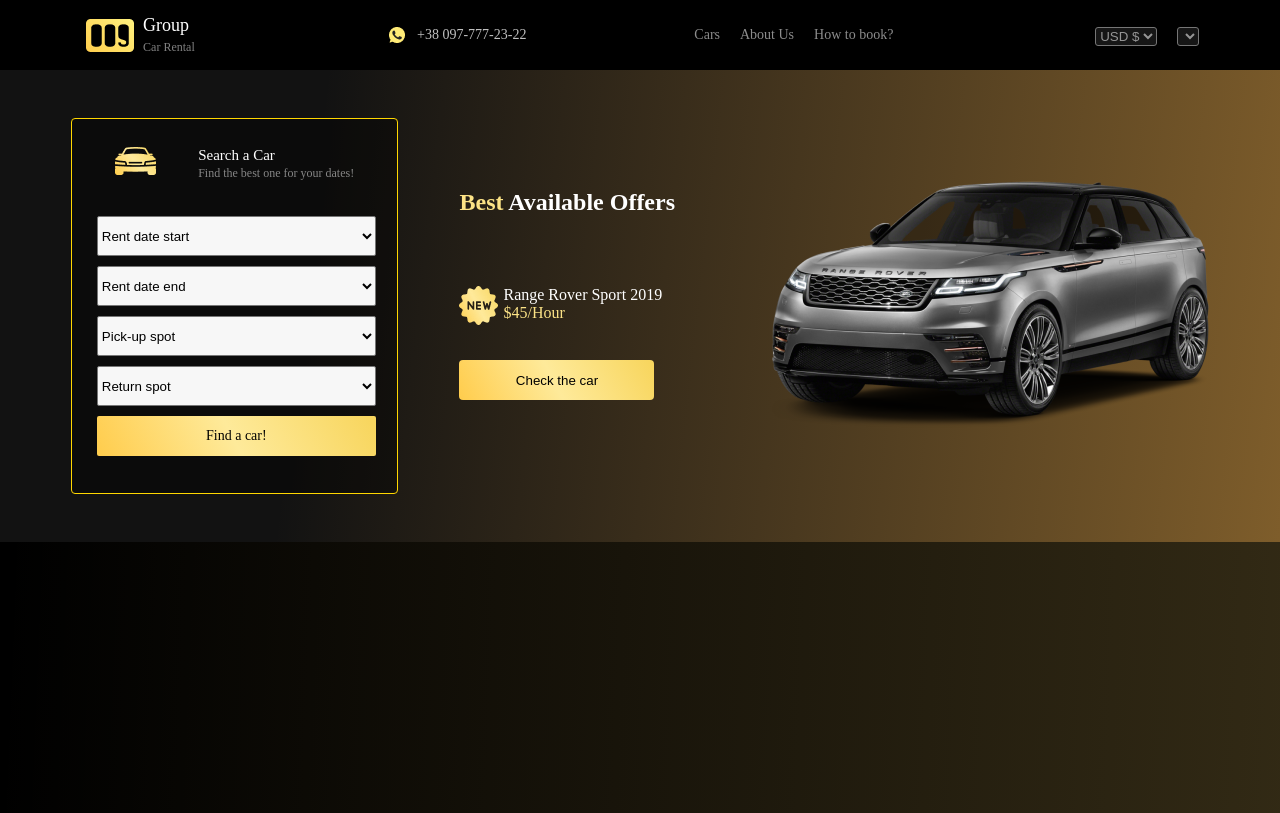
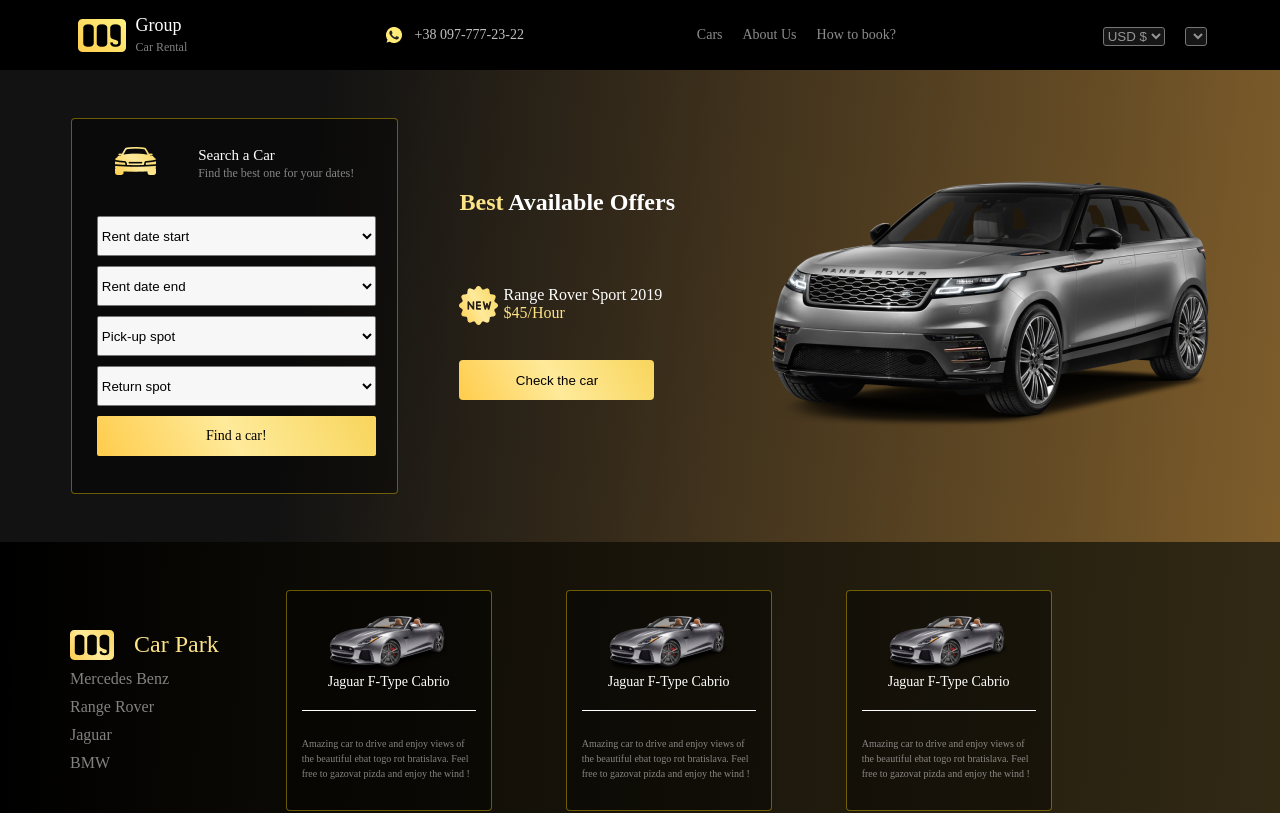
Before and after one commit to BelieverInGod/Cars, a React (Create React App) app in the folder cars/: page / in a window 1280 px wide. Shown: the top 813 px of the page. Built offline with nearby package versions, Linux system fonts and the light colour scheme.

Commit message:
secondBlock

```diff
--- a/cars/src/App.js
+++ b/cars/src/App.js
@@ -5,7 +5,6 @@
 import ThirdBlock from './components/ThirdBlock/ThirdBlock';
 import FourthBlock from './components/FourthBlock/FourthBlock';
 import FifthBlock from './components/FifthBlock/FifthBlock';
-import Footer from './components/Footer/Footer';
 
 function App() {
   return (
@@ -16,7 +15,7 @@
       <ThirdBlock/>
       <FourthBlock/>
       <FifthBlock/>
-      <Footer/>
+      <Header/>
     </div>
   );
 }
--- a/cars/src/components/FifthBlock/FifthBlock.scss
+++ b/cars/src/components/FifthBlock/FifthBlock.scss
@@ -1,4 +1,5 @@
 .FifthBlock {
     background: #020101;
     height: 676px;
+    border-bottom: 1px solid #FCE488;
 }
--- a/cars/src/components/FirstBlock/FirstBlock.scss
+++ b/cars/src/components/FirstBlock/FirstBlock.scss
@@ -22,7 +22,7 @@
             width: 327px;
             height: 376px;
             box-sizing: border-box;
-            border: 1px solid Gold;
+            border: 1px solid rgba($color: Gold, $alpha: 0.4);
             font-family: 'Ubuntu';
             color: #FFFFFF;
 
--- a/cars/src/components/Footer/Footer.js
+++ /dev/null
@@ -1,11 +0,0 @@
-import './Footer.scss';
-
-function Footer() {
-  return (
-    <div className="Footer">
-
-    </div>
-  );
-}
-
-export default Footer;
--- a/cars/src/components/Footer/Footer.scss
+++ /dev/null
@@ -1,4 +0,0 @@
-.Footer {
-    background: #000000;
-    height: 89px;
-}
--- a/cars/src/components/Header/Header.js
+++ b/cars/src/components/Header/Header.js
@@ -3,6 +3,7 @@
 function Header() {
   return (
     <div className="Header">
+        <div className='headerInfoContainer'>
             <div className='logoContainer'>
                 <div className='logo'>
                 </div>
@@ -34,6 +35,7 @@
                 </select>
             </div>
         </div>
+    </div>
   );
 }
 
--- a/cars/src/components/Header/Header.scss
+++ b/cars/src/components/Header/Header.scss
@@ -1,11 +1,17 @@
 .Header {
+    display: flex;
+    justify-content: center;
+    background: #000000;
+    height: 70px;
+
+    .headerInfoContainer{
         display: flex;
         flex-direction: row;
         justify-content: space-around;
         align-items: center;
-    background: #000000;
-    height: 70px;
-
+        height: 100%;
+        max-width: 1300px;
+        min-width: 1300px;
         .logoContainer {
             cursor: pointer;
             display: flex;
@@ -82,5 +88,5 @@
                 background: #161616;
             }
         }
-
     }
+}
--- a/cars/src/components/SecondBlock/SecondBlock.js
+++ b/cars/src/components/SecondBlock/SecondBlock.js
@@ -1,9 +1,47 @@
 import './SecondBlock.scss';
+import sceletonCar from '../../assets/images/secondSkeleton.png'
 
 function SecondBlock() {
   return (
     <div className="SecondBlock">
-
+      <div className="carParkContainer">
+        <div className='type'>
+          <div>
+            <div/>
+            Car Park
+          </div>
+          <span>Mercedes Benz</span>
+          <span>Range Rover</span>
+          <span>Jaguar</span>
+          <span>BMW</span>
+        </div>
+        <div className='typesInfoBlockContainer'>
+          <div className='typesInfoBlock'>
+            <img src={sceletonCar} alt='2'/>
+            <span>Jaguar F-Type Cabrio</span>
+            <div>Amazing car to drive and enjoy views of the beautiful
+                  ebat togo rot bratislava.
+                  Feel free to gazovat pizda and enjoy the wind !
+               </div>
+          </div>
+          <div className='typesInfoBlock'>
+            <img src={sceletonCar} alt='2'/>
+            <span>Jaguar F-Type Cabrio</span>
+            <div>Amazing car to drive and enjoy views of the beautiful
+                  ebat togo rot bratislava.
+                  Feel free to gazovat pizda and enjoy the wind !
+               </div>
+          </div>
+          <div className='typesInfoBlock'>
+            <img src={sceletonCar} alt='2'/>
+            <span>Jaguar F-Type Cabrio</span>
+            <div>Amazing car to drive and enjoy views of the beautiful
+                  ebat togo rot bratislava.
+                  Feel free to gazovat pizda and enjoy the wind !
+               </div>
+          </div>
+        </div>
+      </div>
     </div>
   );
 }
--- a/cars/src/components/SecondBlock/SecondBlock.scss
+++ b/cars/src/components/SecondBlock/SecondBlock.scss
@@ -2,4 +2,95 @@
     background: linear-gradient(272.34deg, rgba(249, 208, 104, 0.2) 0%,
      rgba(0, 0, 0, 0) 99.62%), #000000;
     height: 317px;
+    display: flex;
+    flex-direction: row;
+    justify-content: center;
+    width: 100%;
+    .carParkContainer {
+        height: 100%;
+        display: flex;
+        flex-direction: row;
+        justify-content: flex-start;
+        align-items: center;
+        max-width: 1200px;
+        min-width: 1200px;
+
+        .type {
+            display: flex;
+            justify-content: flex-start;
+            flex-direction: column;
+            margin-inline: 30px;
+            div {
+                display: flex;
+                flex-direction: row;
+                font-family: 'Ubuntu';
+                font-style: normal;
+                font-weight: 500;
+                font-size: 24px;
+                line-height: 28px;
+                color: #FCE386;
+                div {
+                    margin-right: 20px;
+                    background: url('../../assets/images/carPark.svg');
+                    width: 44px;
+                    height: 30px;
+                }
+            }
+            span {
+                margin-top: 10px;
+                font-family: 'Ubuntu';
+                font-style: normal;
+                font-weight: 400;
+                font-size: 16px;
+                line-height: 18px;
+                color: rgba(255, 255, 255, 0.5);
+            }
+        }
+
+        .typesInfoBlockContainer{
+            display: flex;
+            flex-direction: row;
+            justify-content: space-around;
+            width: 70%;
+            .typesInfoBlock {
+                display: flex;
+                flex-direction: column;
+                align-items: center;
+                justify-content: center;
+                box-sizing: border-box;
+                border: 1px solid rgba($color: Gold, $alpha: 0.4);
+                width: 206px;
+                height: 221px;
+                background: rgba($color: #000000, $alpha: 0.4);
+                border-radius: 4px;
+                color: rgba(255, 255, 255, 0.5);
+                img {
+                    width: 122px;
+                    height: 58px;
+                    margin-top: 10px;
+                }
+                span {
+                    font-family: 'Ubuntu';
+                    font-style: normal;
+                    font-weight: 500;
+                    font-size: 14px;
+                    line-height: 16px;
+                    color: #FFFFFF;
+                    margin-bottom: 20px;
+                }
+                div {
+                    padding-top: 25px;
+                    height: 59px;
+                    border-top: 1px solid #FFFFFF;
+                    margin-inline: 15px;
+                    font-family: 'Ubuntu';
+                    font-style: normal;
+                    font-weight: 400;
+                    font-size: 10px;
+                    line-height: 150%;
+                }
+            }
+        }
+
+    }
 }
```
Also changed, not shown: cars/src/assets/images/carPark.svg (added), cars/src/assets/images/secondSkeleton.png (added). Lines whose indentation alone changed are shown as unchanged.
